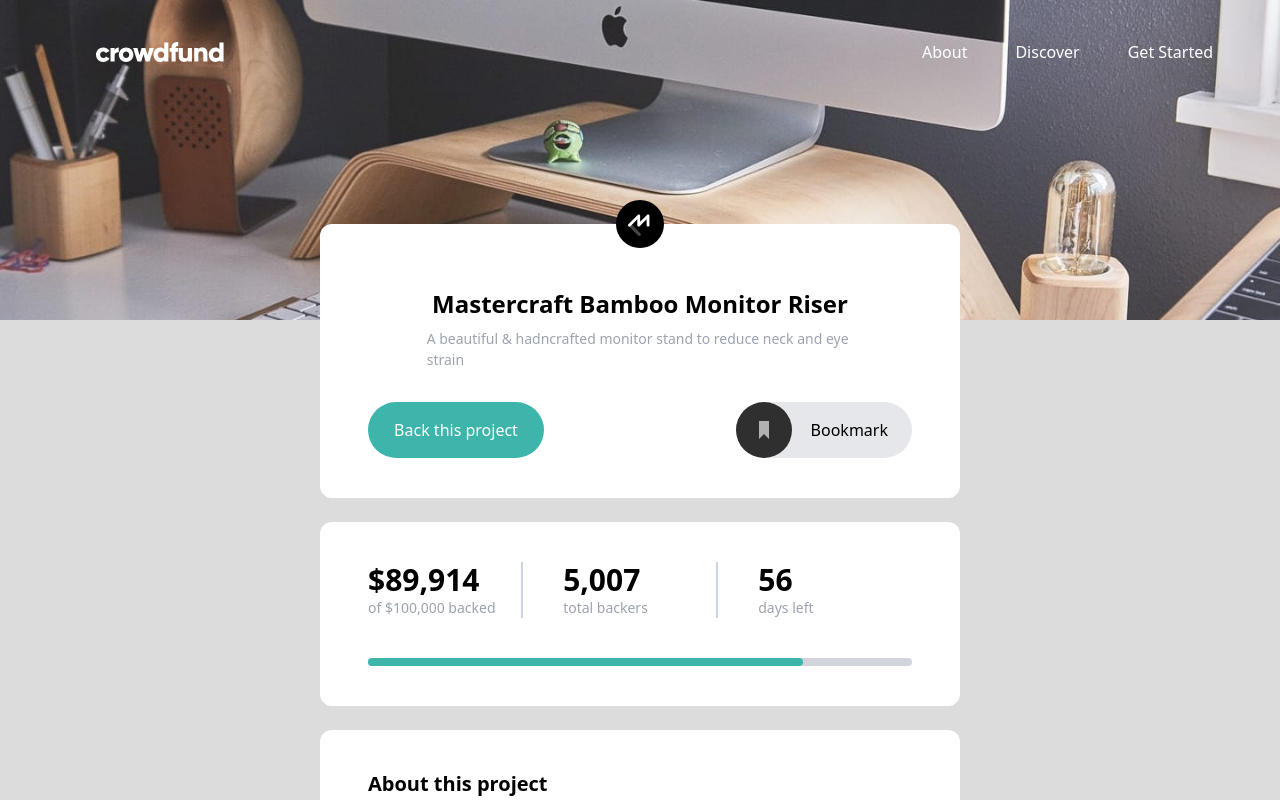
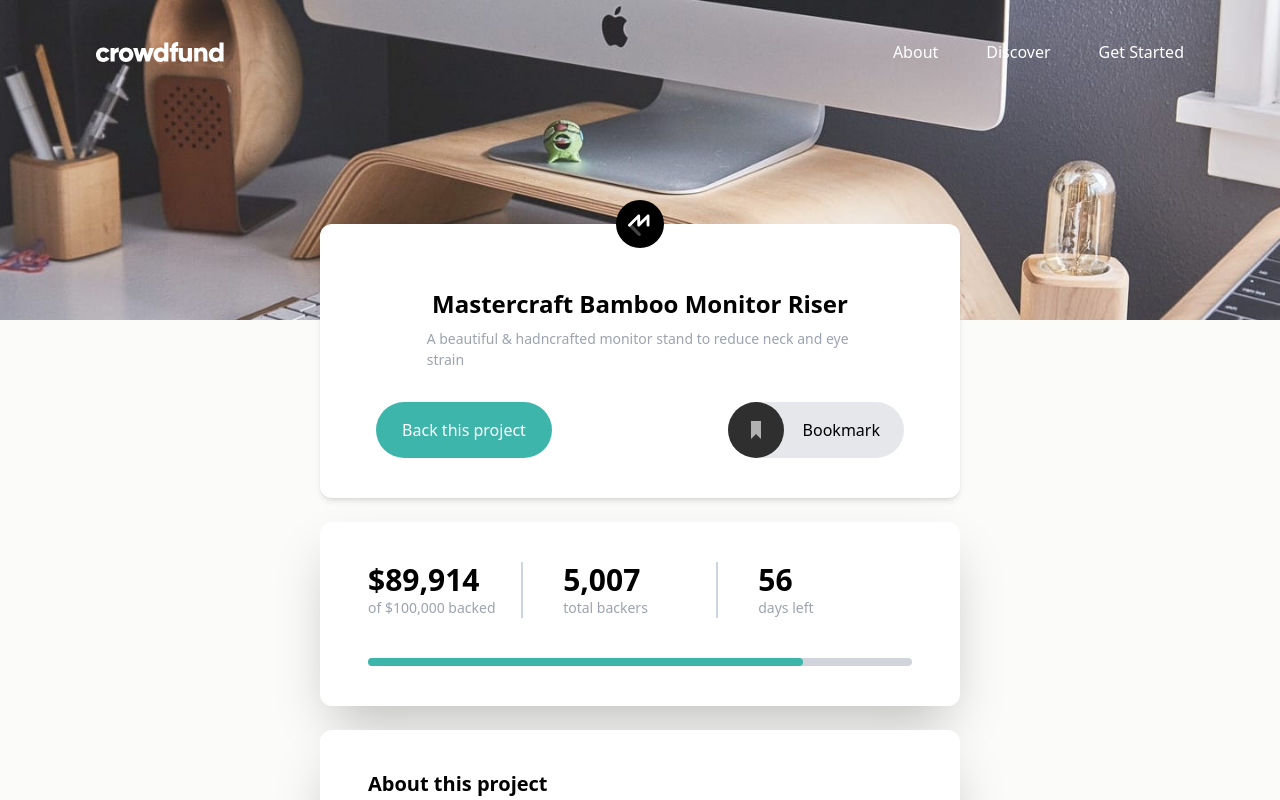
Before and after one commit to ttjerry/crowdfunding-app, a React (Vite) app: page / in a window 1280 px wide. Shown: the top 800 px of the page. Built offline with nearby package versions, Linux system fonts and the light colour scheme.

Commit message:
added minimal animations using framer motion

```diff
--- a/package.json
+++ b/package.json
@@ -10,6 +10,7 @@
     "preview": "vite preview"
   },
   "dependencies": {
+    "framer-motion": "^11.5.5",
     "react": "^18.3.1",
     "react-dom": "^18.3.1"
   },
--- /dev/null
+++ b/src/components/modal/modalSuccess.jsx
@@ -0,0 +1,40 @@
+import { useState } from "react";
+import React from "react";
+
+function Complete() {
+  const [visible, isVisible] = useState(false);
+  function close() {
+    isVisible(!visible);
+  }
+  return (
+    <>
+      {visible ? (
+        <div className="flex justify-center items-center bg-[rgba(0,0,0,.6)] w-full h-screen fixed top-0 left-0">
+          <div className="flex justify-around items-center flex-col p-6 rounded-xl bg-white w-2/6 h-2/4">
+            <span>
+              <img src="/images/icon-check.svg" alt="check" />
+            </span>
+            <span className="font-bold">Thanks for your support!</span>
+            <span className="text-center text-gray-500 text-[13px]">
+              Your pledge takes us one step closer to sharing Mastercraft.
+              Bamboo Master monitor riser worldwide. You will get an email once
+              our campaign is complete
+            </span>
+            <span>
+              <button
+                className="p-2 bg-[#3DB5AB] rounded-full px-6 text-[13px] text-white font-bold"
+                onClick={close}
+              >
+                Got it
+              </button>
+            </span>
+          </div>
+        </div>
+      ) : (
+        false
+      )}
+    </>
+  );
+}
+
+export default Complete;
--- /dev/null
+++ b/src/components/modal/selectComponent.jsx
@@ -0,0 +1,71 @@
+import { useState } from "react";
+
+function Comps({ tag, pledge, left, figure, text, ids }) {
+  const [selectedOptions, setSelectedOptions] = useState(false);
+
+  function changed() {
+    let radio = document.getElementsByName("scale");
+    for (let i = 0; i < radio.length; i++) {
+      const element = radio[i].checked&&radio[i].value==selectedOptions;
+      // console.log(element);
+      setSelectedOptions(element);
+    }
+  }
+
+  //loop through the array of radio buttons to find out which is being clicked
+  // console.log(change)
+
+  return (
+    <div className="border-gray-300 w-auto max-h-72 rounded-lg p-2 py-6 border-2">
+      <div className="flex flex-col gap-2 relative">
+        <div className="flex flex-row gap-2">
+          <input
+            type="radio"
+            onChange={changed}
+            value={selectedOptions}
+            className="accent-green-600"
+            name=" scale"
+            id={ids}
+          />
+          <span className="flex gap-4 px-6 justify-normal lg:flex-row">
+            <h2 className="font-bold">{tag}</h2>
+            <h2 className="text-[#3DB5AB] font-semibold">{pledge}</h2>
+          </span>
+        </div>
+        <div className="flex px-6 float-end flex-col justify-end">
+          <span className="self-end absolute top-0">
+            {figure} {left}
+          </span>
+          <span className="pl-5">{text}</span>
+        </div>
+      </div>
+
+      {selectedOptions ? (
+        <div
+          className={`flex justify-between px-6 items-center py-3 flex-row border-t-2 mt-6`
+          }
+          key={ids}
+        >
+          <h2 className="text-gray-400">Enter your pledge</h2>
+          <div className="flex flex-row justify-evenly w-4/12">
+            <input
+              placeholder="$"
+              className="rounded-full border-gray-400 border-[1px] w-4/12 p-2"
+              type="text"
+              name=""
+              id=""
+            />
+            <button className="text-white bg-green-500 px-6 p-2 rounded-full text-[14px]">
+              Continue
+            </button>
+          </div>
+        </div>
+      ) : (
+        // setSelectedOptions()
+        false
+      )}
+    </div>
+  );
+}
+
+export default Comps;
--- a/src/components/navigation.jsx
+++ b/src/components/navigation.jsx
@@ -1,4 +1,5 @@
 import { useState } from "react";
+import { easeInOut, motion } from "framer-motion";
 
 function Nav() {
   const [isOpen, setisOpen] = useState(false);
@@ -7,18 +8,45 @@ function Nav() {
     setisOpen(!isOpen);
   }
   return (
-    <div className="lg:h-[40vh] h-[40vh] w-full bg-[url('/images/image-hero-mobile.jpg')] lg:bg-[url('/images/image-hero-desktop.jpg')]  bg-contain lg:bg-cover bg-no-repeat">
-      <nav className="flex flex-row items-center justify-between p-10 lg:px-24 z-50">
+    <motion.div
+      initial={{ top: "-300px" }}
+      animate={{ top: "0" }}
+      transition={{
+        duration: 0.8,
+      }}
+      className="overflow-x-hidden lg:h-[40vh] h-[40vh] relative w-full bg-[url('/images/image-hero-mobile.jpg')] lg:bg-[url('/images/image-hero-desktop.jpg')]  bg-contain lg:bg-cover bg-no-repeat"
+    >
+      <motion.nav
+        className="flex flex-row items-center justify-between p-10 lg:px-24 z-20
+      "
+      >
         <div>
-          <img src="/images/logo.svg" alt="image" />
+          <motion.img
+            initial={{ marginLeft: "-100px" }}
+            animate={{ marginLeft: "0px" }}
+            transition={{
+              duration: 1,
+              ease: "easeInOut",
+              delay: .2
+            }}
+            src="/images/logo.svg"
+            alt="image"
+          />
         </div>
         <ul>
           {/* mobile menu contents */}
-          <li
+          <motion.li
+            initial={{ left: "200px" }}
+            animate={{ left: "0px" }}
+            transition={{
+              duration: 1,
+              ease: "easeInOut",
+              delay: .2
+            }}
             className={`flex opacity-0 lg:opacity-100 lg:relative absolute lg:top-0 -top-80
-             left-[10%] lg:bg-inherit bg-white rounded-lg lg:rounded-none lg:flex-row flex-col gap-3 lg:gap-12 lg:w-fit w-5/6 p-10 lg:p-0 shadow-2xl z-50 ${
+             left-[10%] lg:bg-inherit bg-white rounded-lg lg:rounded-none lg:flex-row flex-col gap-3 lg:gap-12 lg:w-fit w-5/6 p-10 lg:p-0 shadow-2xl ${
                isOpen ? "delay-200 opacity-100 flex top-24" : false
-             } ease-in-out duration-[1s]`}
+             }`}
           >
             <a
               href="#"
@@ -38,7 +66,7 @@ function Nav() {
             >
               Get Started
             </a>
-          </li>
+          </motion.li>
           {/* hamburger button */}
           <button className="flex lg:hidden" onClick={toggleMenu}>
             {isOpen ? (
@@ -48,8 +76,8 @@ function Nav() {
             )}
           </button>
         </ul>
-      </nav>
-    </div>
+      </motion.nav>
+    </motion.div>
   );
 }
 
--- a/src/components/sections/about.jsx
+++ b/src/components/sections/about.jsx
@@ -1,3 +1,6 @@
+import SelectModal from "../modal/select";
+import Complete from "../modal/modalSuccess";
+
 const info = [
   {
     tag: "Bamboo Stand",
@@ -29,9 +32,12 @@ const someText = [
 
 function About() {
   return (
-    <div className="flex flex-col gap-6  w-[90%] lg:w-6/12 mb-10 p-10 lg:px-12 bg-white rounded-xl">
+    <div className="flex flex-col gap-6  w-[90%] lg:w-6/12 mb-10 p-10 lg:px-12 bg-white shadow-2xl rounded-xl">
         {/* About the project */}
+        <SelectModal/>
+        <Complete/>
       <section className="flex flex-col gap-8">
+
         <h1 className="font-bold text-[17px] lg:text-xl">About this project</h1>
         <h3 className="flex flex-col text-gray-400 gap-6 leading-6 text-[14px]">
           <span>{someText[0]}</span>
@@ -80,7 +86,7 @@ function About() {
                   className={`p-3 px-7 text-[13px] bg-[#3DB5AB] rounded-full text-white ${
                     me.soldOut ? "bg-gray-500 opacity-60" : false
                   }`}
-                  disabled={me.soldOut ? "disabled" : false}
+                  disabled={me.soldOut ? "z-0 disabled" : false}
                 >
                   {me.soldOut ? "Out of stock" : "Select Reward"}
                 </button>
--- a/src/components/sections/bookmark.jsx
+++ b/src/components/sections/bookmark.jsx
@@ -1,7 +1,19 @@
+import { motion } from "framer-motion";
 function Top() {
   return (
-    <div className="flex flex-col items-center relative -top-24 -mb-24 lg:justify-center  gap-4 bg-white w-[90%] lg:w-3/6 rounded-xl pb-10 ">
-      <img
+    <motion.div
+    initial={{top:'0'}}
+    animate={{top:'-6rem'}}
+    transition={{duration: 1}}
+     className="flex flex-col items-center relative -top-24 -mb-24 lg:justify-center  gap-4 bg-white w-[90%] lg:w-3/6 rounded-xl pb-10 shadow-md "
+     >
+      <motion.img
+      initial={{rotate:'0deg'}}
+      animate={{rotate:'360deg'}}
+      transition={{
+        duration:1,
+        delay: .2
+      }}
         src="/images/logo-mastercraft.svg"
         className="w-12 relative -top-6 self-center"
         alt="thisis"
@@ -14,7 +26,7 @@ function Top() {
           A beautiful & hadncrafted monitor stand to reduce neck and eye strain
         </h2>
       </div>
-      <span className="flex mt-4 flex-row gap-4 lg:gap-0 lg:w-full lg:px-12 justify-between">
+      <span className="flex mt-4 flex-row gap-4 lg:gap-0 lg:w-full lg:px-14 justify-between">
 
         <button className="rounded-full bg-[#3DB5AB] text-white px-6 w-44">
           Back this project
@@ -28,7 +40,7 @@ function Top() {
         </div>
 
       </span>
-    </div>
+    </motion.div>
   );
 }
 
--- a/src/components/sections/stats.jsx
+++ b/src/components/sections/stats.jsx
@@ -1,4 +1,5 @@
 import React from "react";
+import { motion } from "framer-motion";
 const statistics = [
   {
     figure: "$89,914",
@@ -26,7 +27,15 @@ const style = {
 
 function Stats() {
   return (
-    <div className="flex flex-col gap-10 p-10 px-12 rounded-xl bg-white w-[90%] lg:w-6/12">
+    <motion.div
+      initial={{ marginTop: "6rem" }}
+      animate={{ marginTop: "0" }}
+      transition={{
+        duration: 1,
+        delay: .2
+       }}
+      className="flex flex-col gap-10 p-10 px-12 rounded-xl shadow-2xl bg-white w-[90%] lg:w-6/12"
+    >
       <div className="flex justify-center items-center lg:items-start self-center lg:self-auto flex-col lg:flex-row gap-10">
         {statistics.map((element) => (
           <React.Fragment>
@@ -46,7 +55,7 @@ function Stats() {
       <div className="w-full h-2 rounded-full bg-gray-300 self-center">
         <span className="flex rounded-full items-center justify-center h-full w-4/5 bg-[#3DB5AB]"></span>
       </div>
-    </div>
+    </motion.div>
   );
 }
 
--- a/src/index.css
+++ b/src/index.css
@@ -3,5 +3,5 @@
 @tailwind utilities;
 
 body{
-    background-color: gainsboro;
+    background-color: #FBFBFA;
 }
```
Also changed, not shown: src/components/modal/select.jsx (+36 -26 lines), 1 other file (tests, documents, lock files or other folders).
